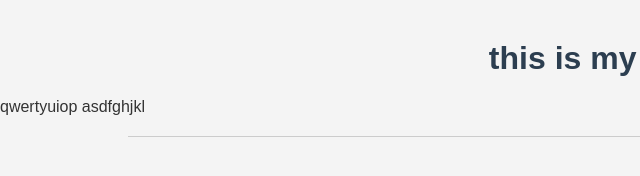
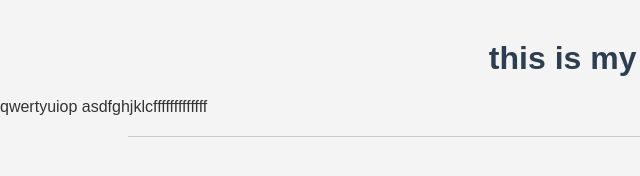
Before and after one commit to nikitasharma23/myrepo, a plain HTML site: page index.html in a window 1280 px wide. Shown: the full height of the page, 0-640 px from the left. Drawn offline with Linux system fonts and the light colour scheme.

Commit message:
my fifthi commit

```diff
--- a/index.html
+++ b/index.html
@@ -10,6 +10,6 @@
 <body>
    <h1> this is my body part </h1>
    qwertyuiop
-   asdfghjkl
+   asdfghjklcfffffffffffff
 </body>
 </html>
```
